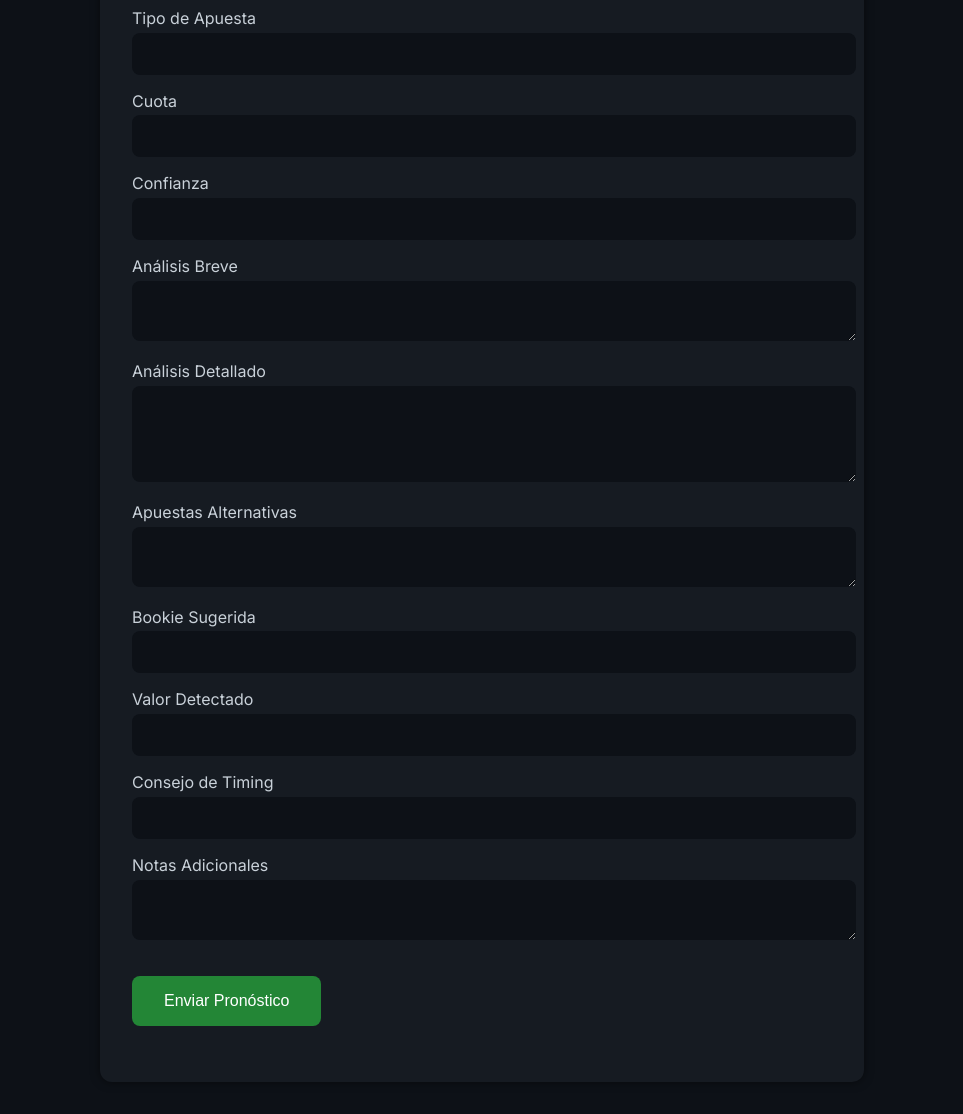
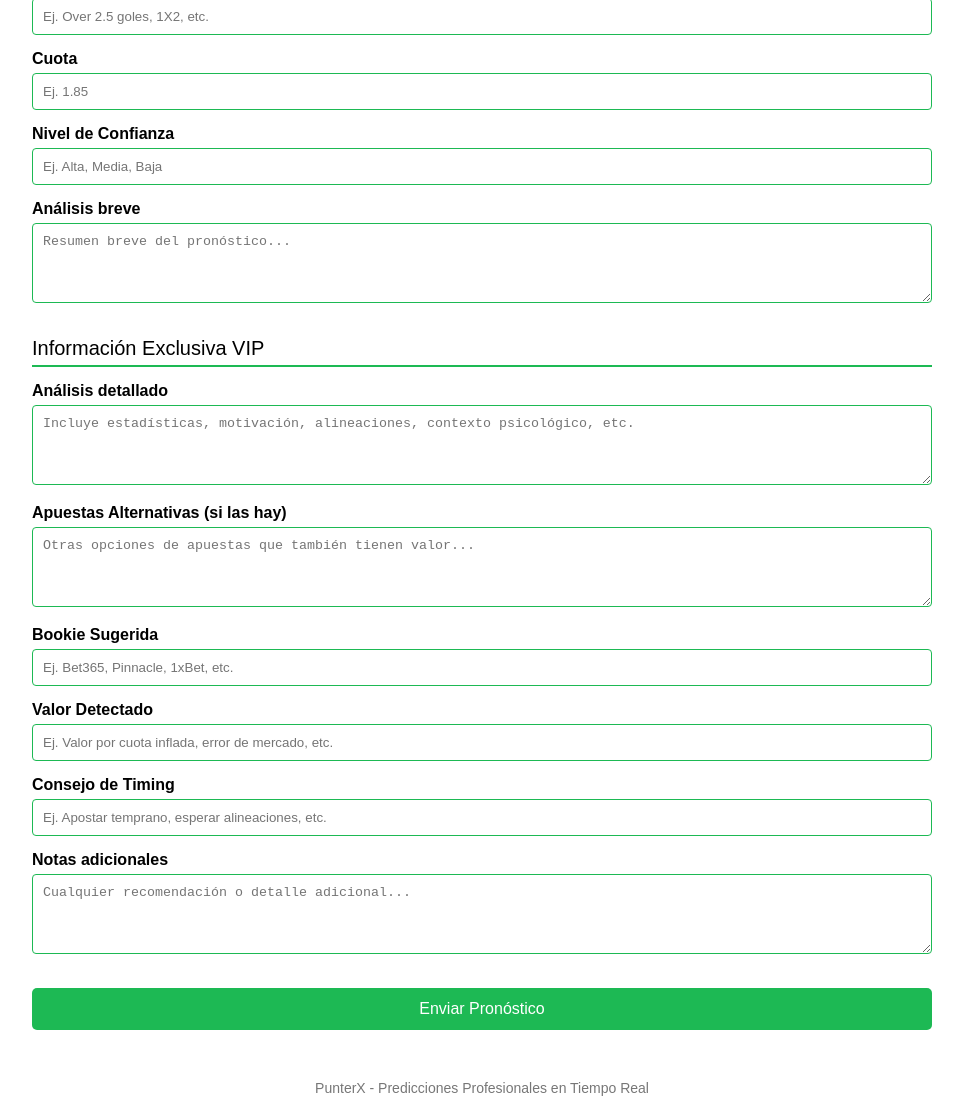
Before and after one commit to LuisSMelchor/punterx-panel, a website: page index.html in a window 1280 px wide. Shown: the part 413-1527 px from the top of the page, without its empty margins (158-1121 px from the left). Drawn offline with Linux system fonts and the light colour scheme.

Commit message:
Update index.html

```diff
--- a/index.html
+++ b/index.html
@@ -1,136 +1,142 @@
 <!DOCTYPE html>
 <html lang="es">
 <head>
-  <meta charset="UTF-8" />
-  <meta name="viewport" content="width=device-width, initial-scale=1.0"/>
-  <title>PunterX | Panel de Pronósticos</title>
-  <link rel="stylesheet" href="https://fonts.googleapis.com/css2?family=Inter:wght@400;600&display=swap">
+  <meta charset="utf-8"/>
+  <meta content="width=device-width, initial-scale=1.0" name="viewport"/>
+  <title>PunterX Panel - VIP y Gratuito</title>
   <style>
     body {
-      font-family: 'Inter', sans-serif;
-      background: #0d1117;
-      color: #c9d1d9;
+      font-family: Arial, sans-serif;
+      background-color: #ffffff;
+      color: #000000;
       margin: 0;
-      padding: 2rem;
-      display: flex;
-      flex-direction: column;
-      align-items: center;
+      padding: 0;
     }
-    h1 {
-      color: #58a6ff;
-      margin-bottom: 2rem;
+    header {
+      background-color: #1DB954;
+      color: white;
+      padding: 20px;
+      text-align: center;
+      font-size: 24px;
+      font-weight: bold;
     }
-    form {
-      width: 100%;
-      max-width: 700px;
-      background: #161b22;
-      padding: 2rem;
-      border-radius: 12px;
-      box-shadow: 0 0 10px rgba(0,0,0,0.5);
+    .container {
+      padding: 20px;
+      max-width: 900px;
+      margin: auto;
     }
     label {
       display: block;
-      margin: 1rem 0 0.3rem;
-      color: #c9d1d9;
+      margin-top: 15px;
+      font-weight: bold;
     }
-    input, textarea, select {
+    input[type="text"], textarea {
       width: 100%;
-      padding: 0.75rem;
-      border: none;
-      border-radius: 8px;
-      background: #0d1117;
-      color: #f0f6fc;
-      font-size: 1rem;
+      padding: 10px;
+      margin-top: 5px;
+      border: 1px solid #1DB954;
+      border-radius: 4px;
+      box-sizing: border-box;
+    }
+    textarea {
+      resize: vertical;
+      height: 80px;
+    }
+    .section-title {
+      margin-top: 30px;
+      font-size: 20px;
+      border-bottom: 2px solid #1DB954;
+      padding-bottom: 5px;
+    }
+    footer {
+      margin-top: 30px;
+      text-align: center;
+      font-size: 14px;
+      color: #777;
     }
     button {
-      margin-top: 2rem;
-      background-color: #238636;
+      margin-top: 30px;
+      background-color: #1DB954;
       color: white;
       border: none;
-      padding: 1rem 2rem;
-      font-size: 1rem;
-      border-radius: 8px;
+      padding: 12px 20px;
+      font-size: 16px;
+      border-radius: 5px;
       cursor: pointer;
-      transition: background 0.3s;
-    }
-    button:hover {
-      background-color: #2ea043;
-    }
-    .status {
-      margin-top: 1.5rem;
-      font-weight: bold;
-      color: #58a6ff;
+      width: 100%;
     }
   </style>
 </head>
 <body>
-  <h1>PunterX | Enviar Pronóstico</h1>
-  <form id="betForm">
+  <header>PunterX | Panel de Pronósticos Deportivos</header>
+  <div class="container">
+    <div class="section-title">Información Gratuita</div>
     <label for="sport">Deporte</label>
-    <input type="text" id="sport" name="sport" required />
+    <input id="sport" type="text" placeholder="Ej. Fútbol, Baloncesto, etc."/>
+    <label for="event">Evento / Partido</label>
+    <input id="event" type="text" placeholder="Ej. Barcelona vs Real Madrid"/>
+    <label for="date">Fecha y Hora (zona horaria)</label>
+    <input id="date" type="text" placeholder="Ej. 28/07/2025 20:00 (GMT-5)"/>
+    <label for="bettype">Tipo de Apuesta</label>
+    <input id="bettype" type="text" placeholder="Ej. Over 2.5 goles, 1X2, etc."/>
+    <label for="odds">Cuota</label>
+    <input id="odds" type="text" placeholder="Ej. 1.85"/>
+    <label for="confidence">Nivel de Confianza</label>
+    <input id="confidence" type="text" placeholder="Ej. Alta, Media, Baja"/>
+    <label for="brief">Análisis breve</label>
+    <textarea id="brief" placeholder="Resumen breve del pronóstico..."></textarea>
 
-    <label for="event">Evento / Partido</label>
-    <input type="text" id="event" name="event" required />
+    <div class="section-title">Información Exclusiva VIP</div>
+    <label for="detailed">Análisis detallado</label>
+    <textarea id="detailed" placeholder="Incluye estadísticas, motivación, alineaciones, contexto psicológico, etc."></textarea>
+    <label for="alternatives">Apuestas Alternativas (si las hay)</label>
+    <textarea id="alternatives" placeholder="Otras opciones de apuestas que también tienen valor..."></textarea>
+    <label for="bookie">Bookie Sugerida</label>
+    <input id="bookie" type="text" placeholder="Ej. Bet365, Pinnacle, 1xBet, etc."/>
+    <label for="value">Valor Detectado</label>
+    <input id="value" type="text" placeholder="Ej. Valor por cuota inflada, error de mercado, etc."/>
+    <label for="timing">Consejo de Timing</label>
+    <input id="timing" type="text" placeholder="Ej. Apostar temprano, esperar alineaciones, etc."/>
+    <label for="notes">Notas adicionales</label>
+    <textarea id="notes" placeholder="Cualquier recomendación o detalle adicional..."></textarea>
 
-    <label for="date">Fecha</label>
-    <input type="text" id="date" name="date" required />
+    <button id="submitBtn">Enviar Pronóstico</button>
+  </div>
 
-    <label for="bettype">Tipo de Apuesta</label>
-    <input type="text" id="bettype" name="bettype" required />
-
-    <label for="odds">Cuota</label>
-    <input type="text" id="odds" name="odds" required />
-
-    <label for="confidence">Confianza</label>
-    <input type="text" id="confidence" name="confidence" required />
-
-    <label for="brief">Análisis Breve</label>
-    <textarea id="brief" name="brief" rows="2"></textarea>
-
-    <label for="detailed">Análisis Detallado</label>
-    <textarea id="detailed" name="detailed" rows="4"></textarea>
-
-    <label for="alternatives">Apuestas Alternativas</label>
-    <textarea id="alternatives" name="alternatives" rows="2"></textarea>
-
-    <label for="bookie">Bookie Sugerida</label>
-    <input type="text" id="bookie" name="bookie" />
-
-    <label for="value">Valor Detectado</label>
-    <input type="text" id="value" name="value" />
-
-    <label for="timing">Consejo de Timing</label>
-    <input type="text" id="timing" name="timing" />
-
-    <label for="notes">Notas Adicionales</label>
-    <textarea id="notes" name="notes" rows="2"></textarea>
-
-    <button type="submit">Enviar Pronóstico</button>
-    <div class="status" id="status"></div>
-  </form>
+  <footer>PunterX - Predicciones Profesionales en Tiempo Real</footer>
 
   <script>
-    const form = document.getElementById('betForm');
-    const statusDiv = document.getElementById('status');
+    document.getElementById('submitBtn').addEventListener('click', async () => {
+      const data = {
+        sport: document.getElementById('sport').value,
+        event: document.getElementById('event').value,
+        date: document.getElementById('date').value,
+        bettype: document.getElementById('bettype').value,
+        odds: document.getElementById('odds').value,
+        confidence: document.getElementById('confidence').value,
+        brief: document.getElementById('brief').value,
+        detailed: document.getElementById('detailed').value,
+        alternatives: document.getElementById('alternatives').value,
+        bookie: document.getElementById('bookie').value,
+        value: document.getElementById('value').value,
+        timing: document.getElementById('timing').value,
+        notes: document.getElementById('notes').value
+      };
 
-    form.addEventListener('submit', async (e) => {
-      e.preventDefault();
-      const data = Object.fromEntries(new FormData(form));
       try {
         const response = await fetch('/.netlify/functions/send', {
           method: 'POST',
+          headers: { 'Content-Type': 'application/json' },
           body: JSON.stringify(data)
         });
-        const result = await response.json();
+
         if (response.ok) {
-          statusDiv.textContent = '✅ Pronóstico enviado correctamente';
-          form.reset();
+          alert('✅ Pronóstico enviado correctamente');
         } else {
-          throw new Error(result.error || 'Error al enviar');
+          alert('❌ Error al enviar pronóstico');
         }
-      } catch (err) {
-        statusDiv.textContent = '❌ Error al enviar pronóstico';
-        console.error(err);
+      } catch (error) {
+        alert('❌ Error de conexión al servidor');
       }
     });
   </script>
```
